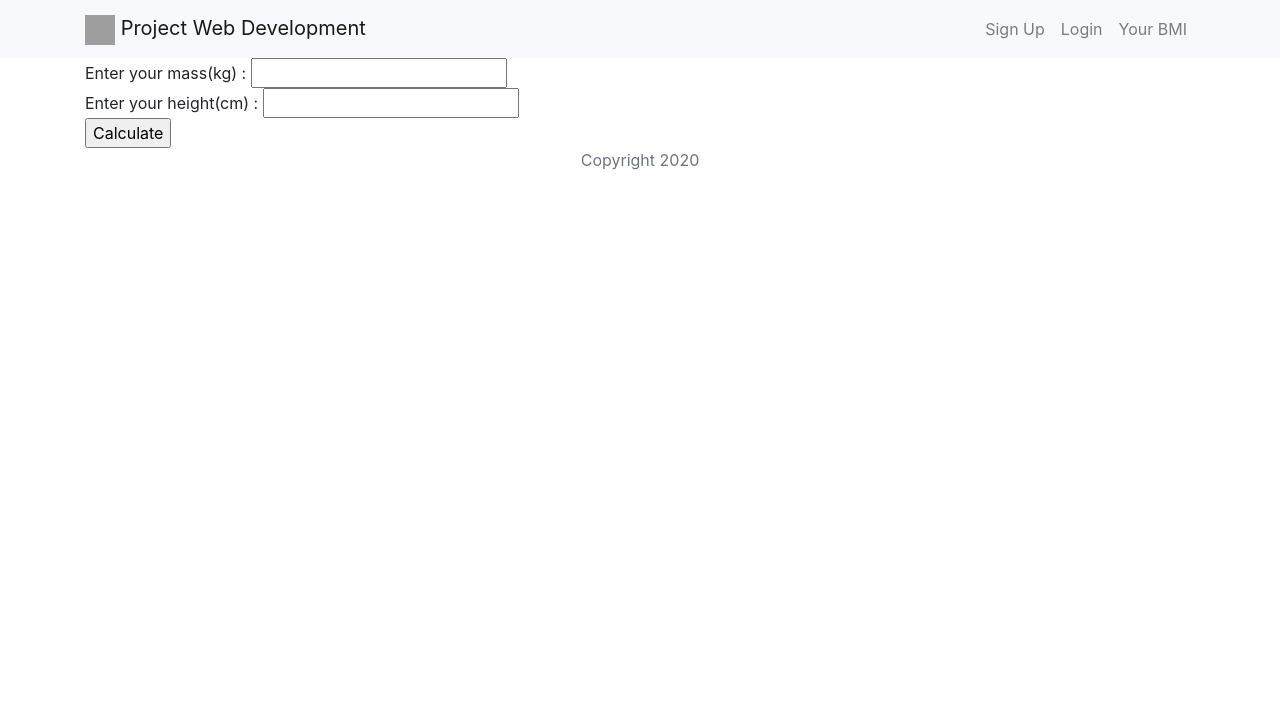
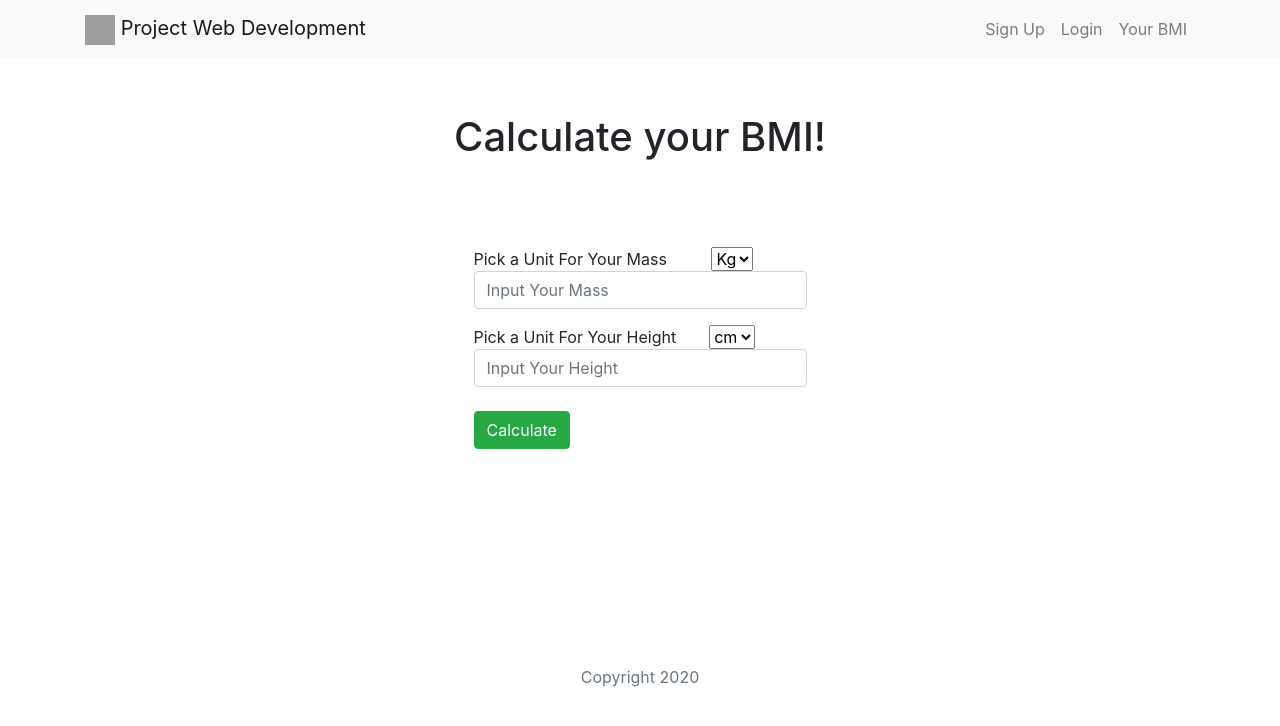
Before and after one commit to ShinyZard2/webprog, a Django app: page /bmi/bmi/ in a window 1280 px wide. Shown: the top 726 px of the page. Run offline with Django 3.2, Linux system fonts and the light colour scheme; some libraries are stand-ins or nearby versions; grey boxes are pictures that could not be loaded.

Commit message:
Implementation of unit choice and placeholders

```diff
--- a/bmi/templates/bmi/bmi.html
+++ b/bmi/templates/bmi/bmi.html
@@ -2,11 +2,27 @@
 
 {% block content %}
 
-<form action="{% url 'yourbmi' %}">
-    Enter your mass(kg) : <input type="text" name="mass"><br>
-    Enter your height(cm) : <input type="text" name="height"><br>
-    <input type="submit" value="Calculate">
-</form>
+<div>
+    <h1 style="padding: 5% 0% 5%; text-align: center">Calculate your BMI!</h1>
+    <div style="padding-right: 35%;padding-left: 35%;padding-top: 2%;padding-bottom: 200px;">
+        <form action="{% url 'yourbmi' %}" class="form-group">
 
+             Pick a Unit For Your Mass
+            <select class="input" placeholder="Unit" name="wUnit" style="margin-left: 40px">
+                <option value="Kg">Kg</option>
+                <option value="lb">lb</option>
+            </select>
+            <input type="text" name="mass" class="form-control" placeholder="Input Your Mass" style="margin-bottom: 5%">
 
+            Pick a Unit For Your Height
+            <select class="input" placeholder="Unit" name="hUnit" style="margin-left: 28.5px">
+                <option value="cm">cm</option>
+                <option value="in">in</option>
+            </select>
+            <input type="text" name="height" class="form-control" placeholder="Input Your Height">
+            <br>
+        <button type="submit" value="Calculate" class="btn btn-success">Calculate</button>
+    </form>
+    </div>
+</div>
 {% endblock %}
```
